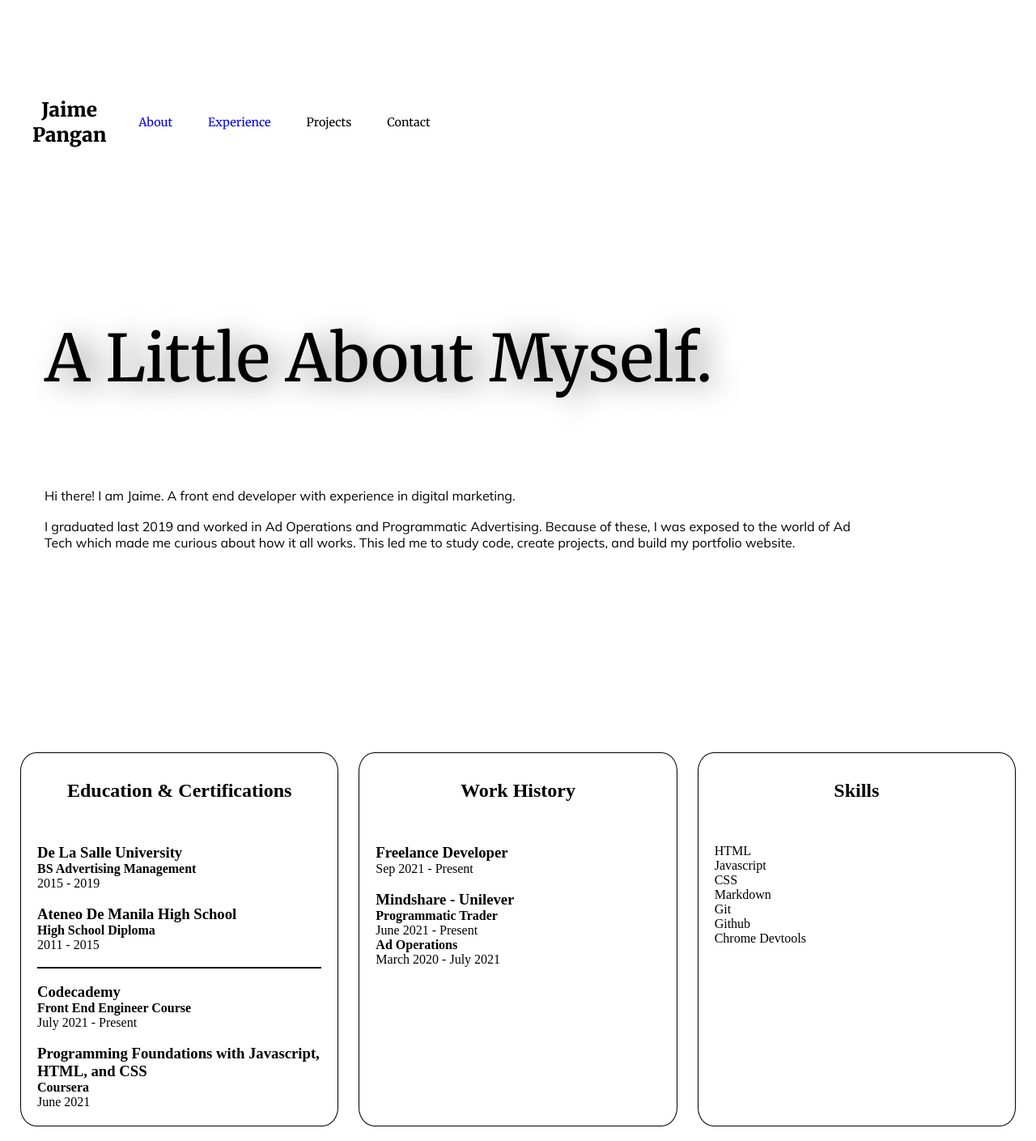
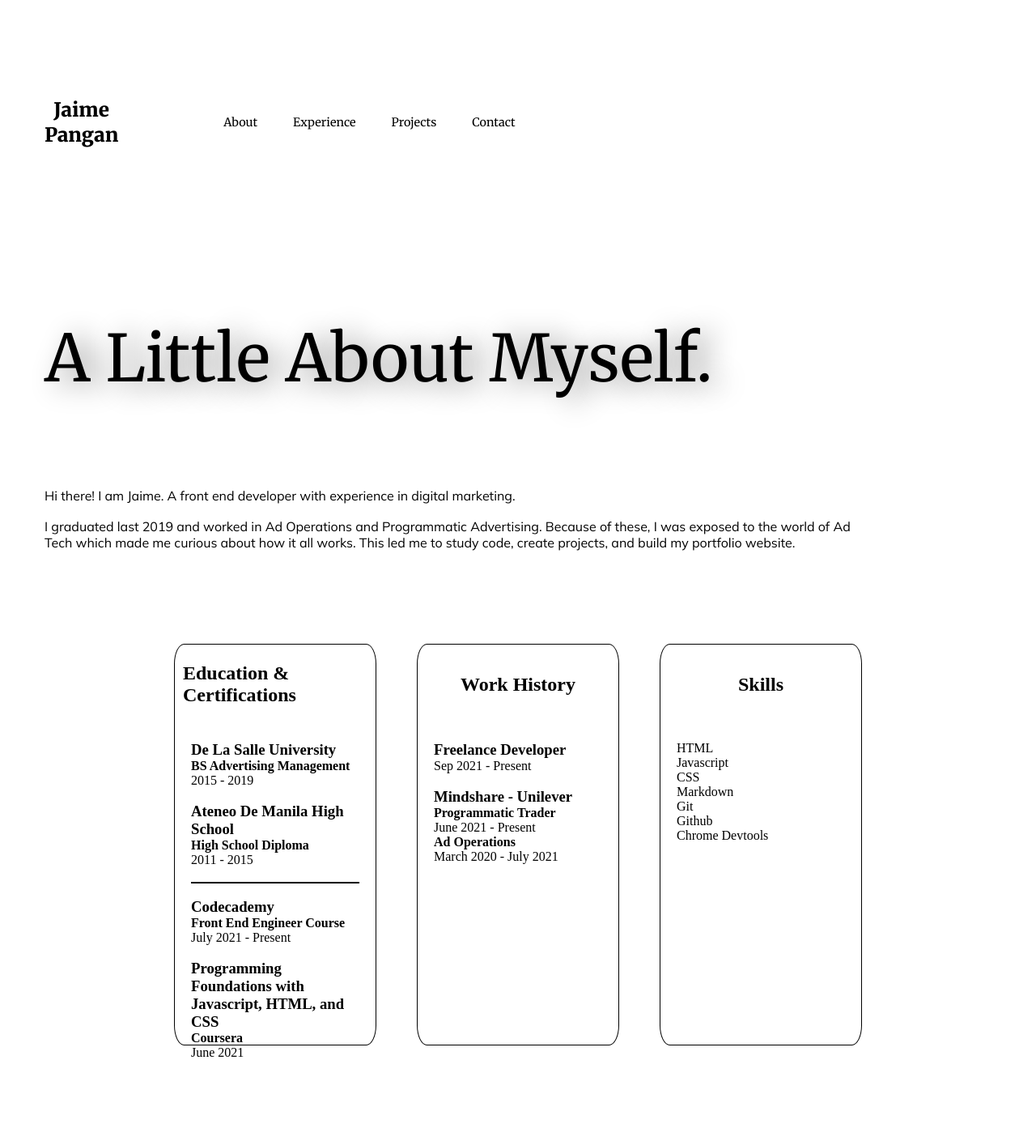
Before and after one commit to jaimepangan/Portfolio-V2, a plain HTML site: page index.html in a window 1280 px wide. Shown: the part 700-2109 px from the top of the page at 81% size. Drawn offline with Linux system fonts and the light colour scheme.

Commit message:
3rd Commit, nav event handlers

```diff
--- a/CSS/display.css
+++ b/CSS/display.css
@@ -46,13 +46,13 @@ html {
 #page-two-nav {
   display: flex;
   align-items: center;
-  margin: 10px 30px;
+  margin: 10px 0px;
   position: sticky;
   top: 0px;
 }
 
 #page-two-nav header, #page-two-nav ul {
-  margin: 10px;
+  margin: 10px 55px;
 }
 
 #page-two-header h2 {
@@ -86,8 +86,8 @@ html {
 ======================================= */
 
 #page-three {
-  height: 100vh;
-  overflow: scroll;
+  /* height: 100vh; */
+  /* overflow: scroll; */
   display: flex;
   align-items: center;
   justify-content: center;
@@ -95,22 +95,34 @@ html {
 
 #experience-section {
   /* height: 80vh; */
-  margin: 10px 25px;
-  display: grid;
+  margin: 10px 20px;
+  display: flex;
+  flex-wrap: wrap;
+  /* display: grid;
   grid-template-columns: repeat(3, 1fr);
   grid-template-rows: 1fr;
-  grid-gap: 25px;
+  grid-gap: 25px; */
   justify-content: center;
   align-content: center;
 }
 
 .experience-card {
+  margin: 25px;
+  width: 350px;
+  height: 70vh;
   border: 1px solid black;
   border-radius: 5%;
   display: grid;
   grid-template-columns: 1fr;
   grid-template-rows: repeat(10, 1fr);
   grid-auto-rows: 1fr;
+}
+
+@media only screen and (max-width: 1300px) {
+  .experience-card {
+    width: 250px;
+    height: 62vh;
+  }
 }
 
 .card-h2 {
--- a/CSS/style.css
+++ b/CSS/style.css
@@ -86,12 +86,12 @@ html {
     cursor: pointer;
 }
 
-#page-two-header a {
+.nav-class a {
     text-decoration: none;
     color: black;
 }
 
-#page-two-header a:visited {
+.nav-class a:visited {
     text-decoration: none;
     color: black;
 }
--- a/index.html
+++ b/index.html
@@ -31,18 +31,19 @@
     </div>
     <!-- NAVIGATION-ALL -->
     <nav id="page-two-nav">
-        <header id="page-two-header">
+        <header id="page-two-header" class="nav-class">
             <a href="#page-one">
-            <h2 class="nav-header">Jaime</h2>
-            <h2 class="nav-header">Pangan</h2>
+            <h2 class="nav-header" id="nav-header-Jaime">Jaime</h2>
+            <h2 class="nav-header" id="nav-header-Pangan">Pangan</h2>
             </a>
         </header>
         <ul id="page-two-ul">
-            <li class="page-two-list"><a href="#page-two">About</a></li>
-            <li class="page-two-list"><a href="#page-three">Experience</a></li>
-            <li class="page-two-list">Projects</li>
-            <li class="page-two-list">Contact</li>
+            <li class="page-two-list"><a href="#page-two" id="li-About">About</a></li>
+            <li class="page-two-list"><a href="#page-three" id="li-Experience">Experience</a></li>
+            <li class="page-two-list" id="li-Projects">Projects</li>
+            <li class="page-two-list" id="li-Contact">Contact</li>
         </ul>
+        <!-- MOVE ID TO Anchor TAG ONCE FINISHED -->
     </nav>
     <!-- PAGE TWO -->
     <div id="page-two">
@@ -113,5 +114,7 @@
             </section>
         </div>
     </div>
+    <div class="space">
+    </div>
 </body>
 </html>
--- a/script.js
+++ b/script.js
@@ -2,12 +2,40 @@
 
 const fullPage = document
 const pageTwo = document.getElementById('page-two')
+const navBar = document.getElementById('page-two-nav');
+
+const navAbout = document.getElementById('li-About');
+const navExperience = document.getElementById('li-Experience');
+const navProjects = document.getElementById('li-Projects');
+const navContact = document.getElementById('li-Contact');
+const navJaime = document.getElementById('nav-header-Jaime')
+const navPangan = document.getElementById('nav-header-Pangan')
 
 fullPage.onscroll =  function showPage() {
     let scrolled = scrollY;
-    // console.log(scrolled)
+    console.log(scrolled)
     if (scrolled >= 75) {
         pageTwo.style.animation = 'fadeIn 2s ease-in';
         fullPage.removeEventListener('scroll', showPage);
+    };
+
+    if (scrolled >= 950) {
+        navBar.style.transition = 'background-color 600ms ease-out';
+        navBar.style.backgroundColor = 'black';
+        navAbout.style.color = 'white';
+        navExperience.style.color = 'white';
+        navProjects.style.color = 'white';
+        navContact.style.color = 'white';
+        navJaime.style.color = 'white';
+        navPangan.style.color = 'white';
+    } else if (scrolled < 950) {
+        navBar.style.transition = 'background-color 400ms ease-out';
+        navBar.style.backgroundColor = 'white';
+        navAbout.style.color = 'black';
+        navExperience.style.color = 'black';
+        navProjects.style.color = 'black';
+        navContact.style.color = 'black';
+        navJaime.style.color = 'black';
+        navPangan.style.color = 'black';
     }
 }
```
